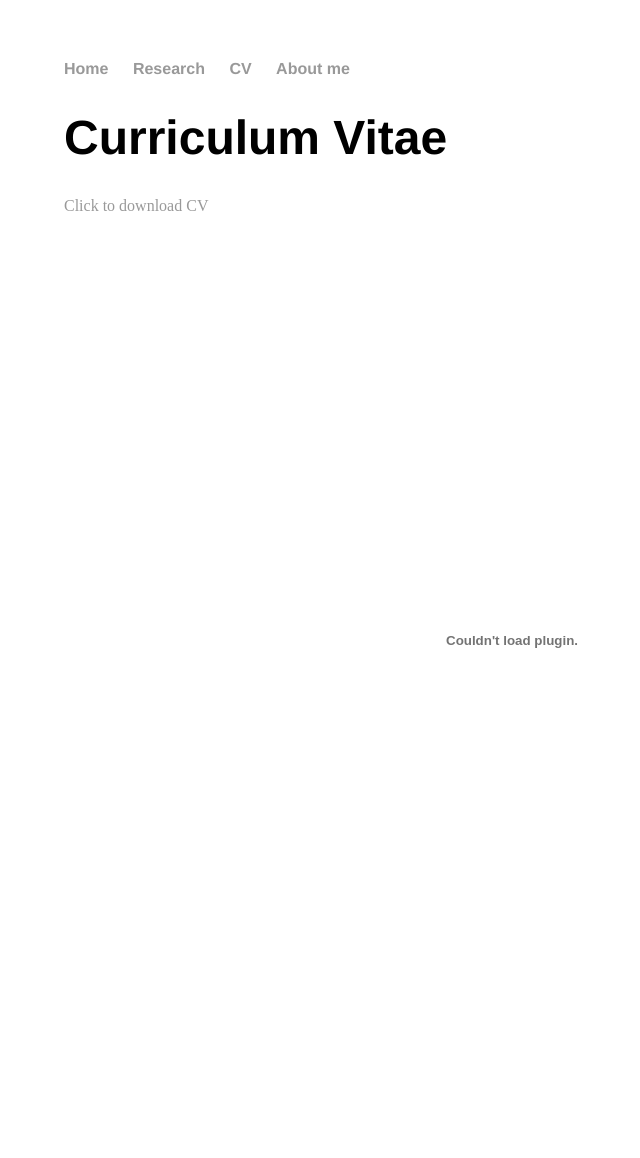
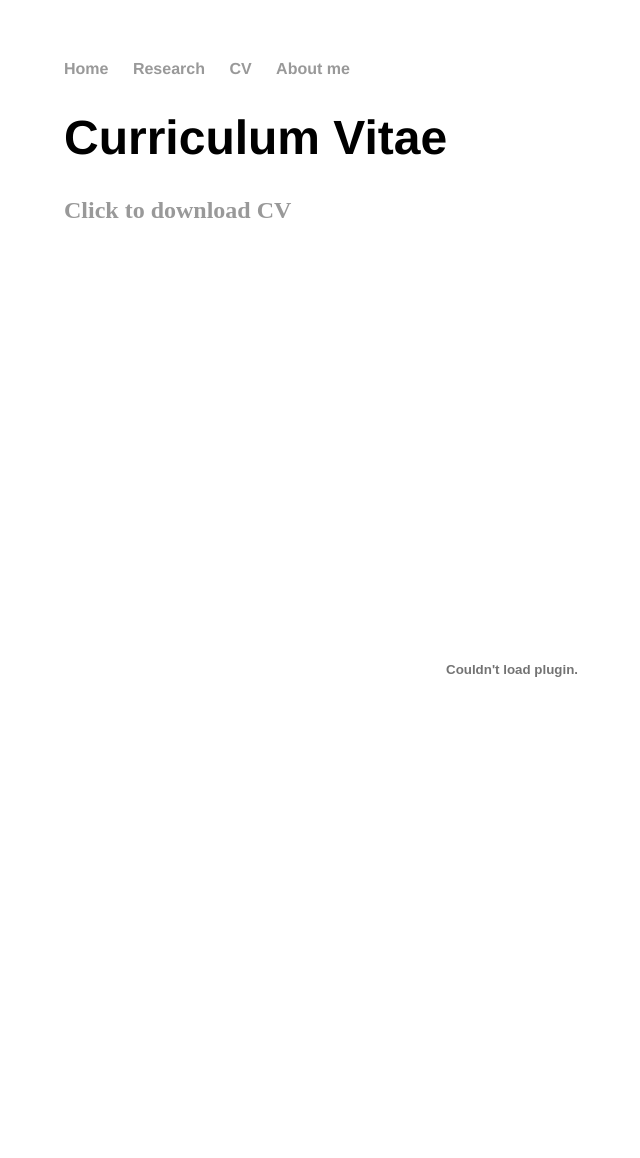
Before and after one commit to shu-ting-wu/shu-ting-wu.github.io, a Jekyll site: the page built from cv/index.html, in a window 1280 px wide. Shown: the whole page, without its empty margins (128-768 px from the left). Built offline with Jekyll 4.4.1, drawn with Linux system fonts in a browser that asks for light colours; before the commit the page ends 1129 px from its top, so only the background shows below that.

Commit message:
Update index.html

```diff
--- a/cv/index.html
+++ b/cv/index.html
@@ -4,6 +4,6 @@ title: Shuting's CV
 ---
 <div class="cv">
 	<h1>Curriculum Vitae</h1>
-	<a href="https://shu-ting-wu.github.io/cv/cv.pdf" class="download" title="Download CV as PDF" target="_blank">Click to download CV</a>
+	<a href="https://shu-ting-wu.github.io/cv/cv.pdf" target="_blank"><h2>Click to download CV</h2></a>
 	<embed src="https://shu-ting-wu.github.io/cv/cv.pdf" width="100%" height="850px"/>
 </div>
```
